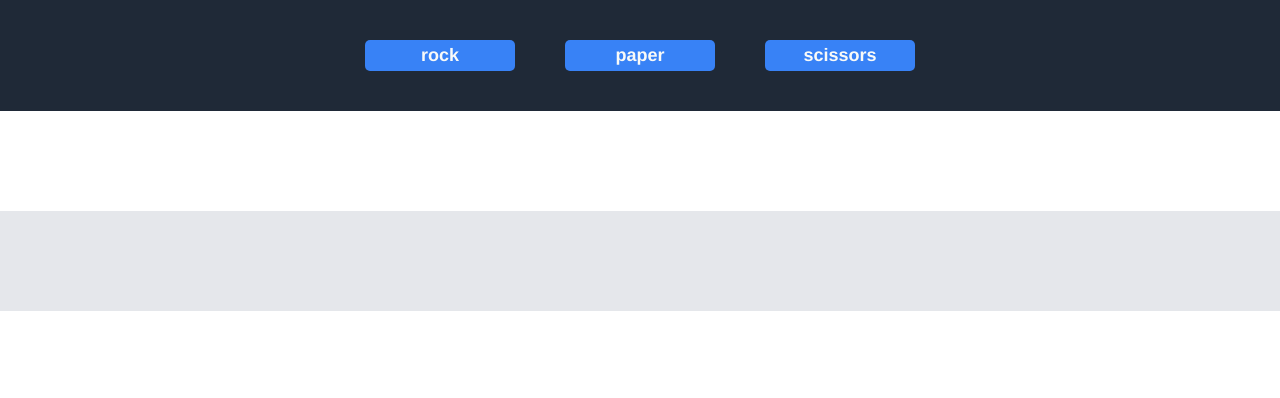
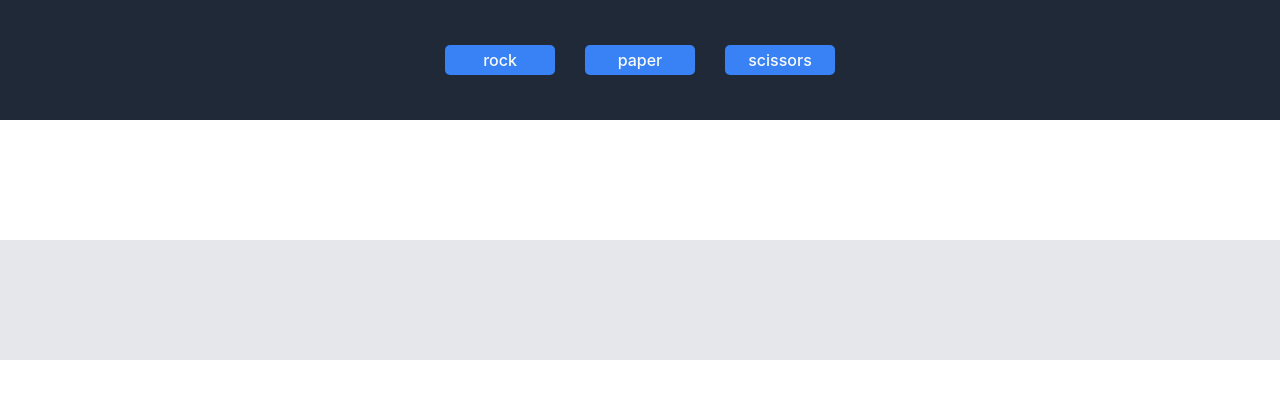
Before and after one commit to gvaa/rps, a plain HTML site: page index.html in a window 1280 px wide. Drawn offline with Linux system fonts and the light colour scheme.

Commit message:
Correct styles
Corrected styles for dimensions to be consistent.

```diff
--- a/styles/style.css
+++ b/styles/style.css
@@ -1,20 +1,20 @@
 body {
-    font-family: 'Nunito', 'Franklin Gothic Medium', 'Helvetica', 'Arial', sans-serif;
+    font-family: 'Inter', 'Franklin Gothic Medium', 'Helvetica', 'Arial', sans-serif;
+    font-size: 16px;
     margin: 0;
-
 }
 
 button {
-    font-family: 'Nunito', 'Franklin Gothic Medium', 'Helvetica', 'Arial', sans-serif;
+    font-family: 'Inter', 'Franklin Gothic Medium', 'Helvetica', 'Arial', sans-serif;
     background-color: #3882f6;
     color: #f9faf8;
-    font-weight: 600;
-    font-size: 18px;
-    padding: 5px 35px;
-    margin: 40px 0;
+    font-weight: 500;
+    font-size: 16px;
+    padding: 5px 10px;
+    margin: 45px 0;
     border: none;
     border-radius: 5px;
-    min-width: 150px;
+    min-width: 110px;
 }
 
 div#buttons {
@@ -22,12 +22,13 @@ div#buttons {
     display: flex;
     /* align-items: center; */
     justify-content: center;
-    gap: 50px;
+    gap: 30px;
     background-color: #1f2937;
 }
 
 div#results{
     padding: 50px 10% 50px 10%;
+    height: 20px;
     text-align: center;
     /* display: flex; */
     /* align-items: center; */
@@ -37,6 +38,7 @@ div#results{
 
 div#final{
     padding: 50px 10% 50px 10%;
+    height: 20px;
     text-align: center;
     background-color: #e5e7eb;
     /* display: flex; */
```
Also changed, not shown: scripts/rps.js (+1 -41 lines).
